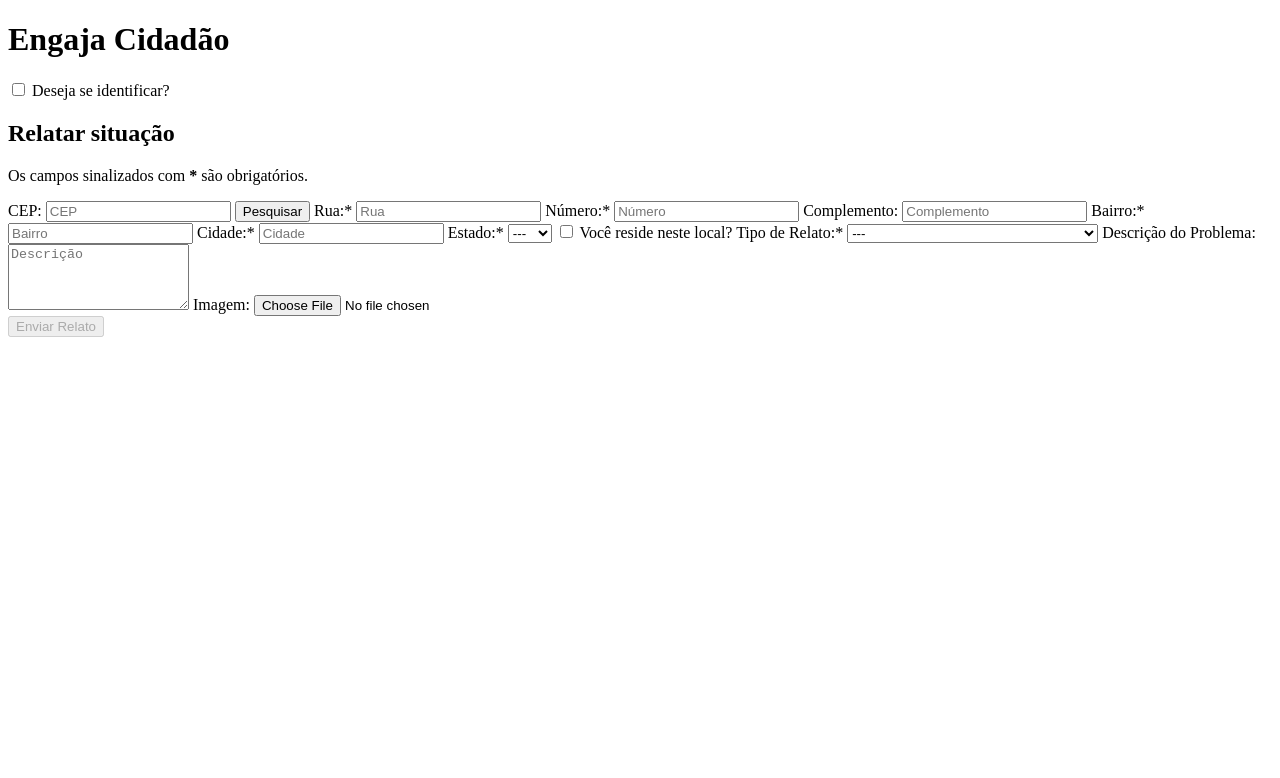
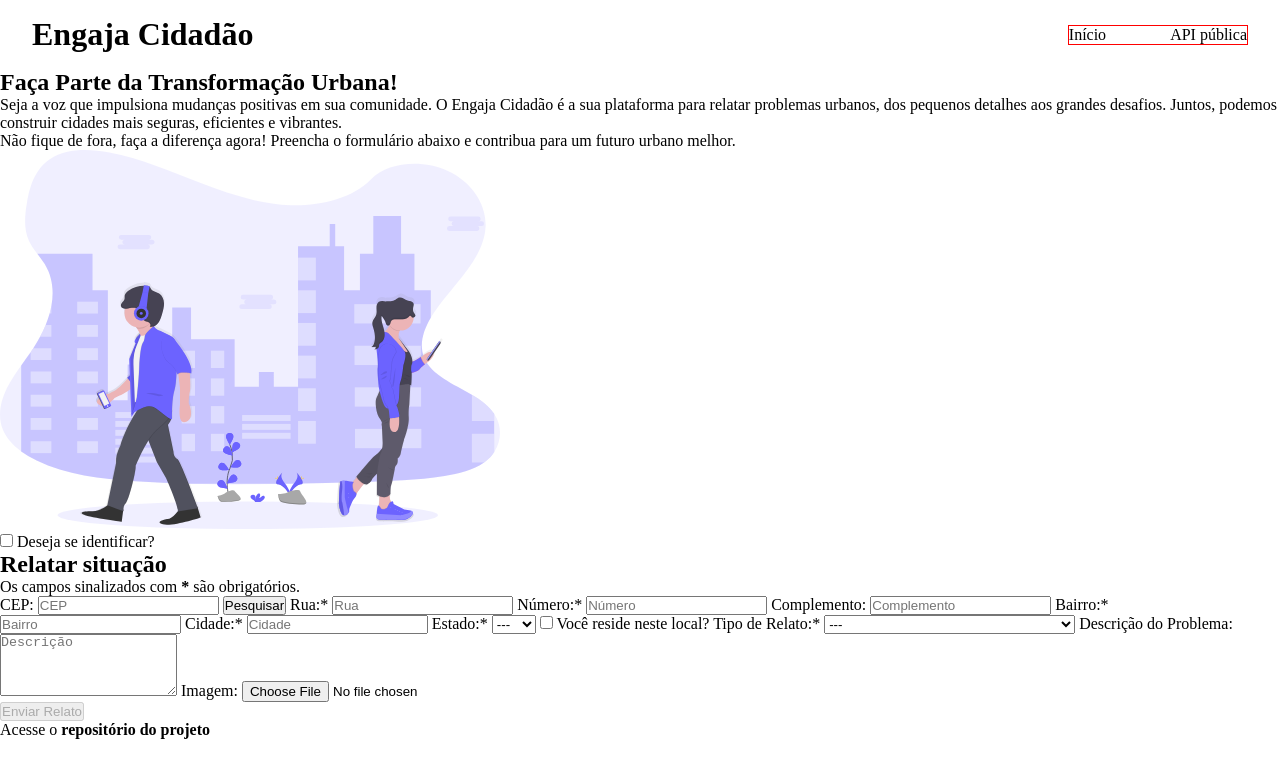
Before and after one commit to santos-mellissa/engaja-cidadao, a plain HTML site: page frontend/index.html in a window 1280 px wide. Drawn offline with Linux system fonts and the light colour scheme.

Commit message:
inicializando a estilização

```diff
--- a/frontend/index.html
+++ b/frontend/index.html
@@ -1,20 +1,36 @@
 <!DOCTYPE html>
-<html lang="PT-BR">
+<html lang="pt-BR">
 
 <head>
     <meta charset="UTF-8">
     <meta name="viewport" content="width=device-width, initial-scale=1.0">
-    <link rel="stylesheet" href="style.css">
+    <link rel="stylesheet" href="./styles/reset.css">
+    <link rel="stylesheet" href="./styles/index.style.css">
     <title>Engaja Cidadão</title>
 </head>
 
 <body>
+    <header>
         <h1>Engaja Cidadão</h1>
+        <nav>
+            <a href="./index.html">Início</a>
+            <a href="./api.html">API pública</a>
+        </nav>
+    </header>
+
+    <main>
+        <section>
+            <h2>Faça Parte da Transformação Urbana!</h2>
+            <p>Seja a voz que impulsiona mudanças positivas em sua comunidade. O Engaja Cidadão é a sua plataforma para relatar problemas urbanos, dos pequenos detalhes aos grandes desafios. Juntos, podemos construir cidades mais seguras, eficientes e vibrantes.</p>
+            <p>Não fique de fora, faça a diferença agora! Preencha o formulário abaixo e contribua para um futuro urbano melhor.</p>
+            <img src="./assets/main-img.svg" alt="">
+        </section>
+        <section>
             <label for="anonymous">
                 <input type="checkbox" id="anonymous" name="anonymous">
                 Deseja se identificar?
             </label>
-    <section id="user_identification">
+            <div id="user_identification">
                 <h2>Identificação do usuário</h2>
                 <form>
                     <label for="full_name">Nome completo:
@@ -30,8 +46,8 @@
                         <input type="email" id="email" name="email" placeholder="Email">
                     </label>
                 </form>
-    </section>
-    <section>
+            </div>
+            <div>
                 <h2>Relatar situação</h2>
                 <p>Os campos sinalizados com <strong>*</strong> são obrigatórios.</p>
                 <form>
@@ -43,7 +59,7 @@
                         <input type="text" id="street" name="street" placeholder="Rua" required>
                     </label>
                     <label for="number">Número:*
-                <input type="text" maxlength="6"  id="number" name="number" placeholder="Número" required>
+                        <input type="text" maxlength="6" id="number" name="number" placeholder="Número" required>
                     </label>
                     <label for="complement">Complemento:
                         <input type="text" id="complement" name="complement" placeholder="Complemento">
@@ -86,8 +102,19 @@
                         <input type="file" id="image" name="image">
                     </label>
                 </form>
+                <button type="button" id="send_report" disabled>Enviar Relato</button>
+            </div>
         </section>
-    <button type="button" id="send_report" disabled>Enviar Relato</button>
+    </main>
+
+    <footer>Acesse o
+        <a href="https://github.com/santos-mellissa/engaja-cidadao" target="_blank">
+            <strong>repositório do projeto</strong>
+        </a>
+    </footer>
+
+    <!-- Invoca o JavaScript -->
     <script src="script.js"></script>
 </body>
+
 </html>
--- a/frontend/style.css
+++ /dev/null
@@ -1,3 +0,0 @@
-#user_identification {
-    display: none;
-}
--- /dev/null
+++ b/frontend/styles/api.style.css
@@ -0,0 +1,12 @@
+header {
+    align-items: center;
+    display: flex;
+    justify-content: space-between;
+    padding: 16px 32px;
+}
+
+nav {
+    border: 1px solid red;
+    display: flex;
+    gap: 64px;
+}
--- /dev/null
+++ b/frontend/styles/index.style.css
@@ -0,0 +1,20 @@
+#user_identification {
+    display: none;
+}
+
+img {
+    width: 500px;
+}
+
+header {
+    align-items: center;
+    display: flex;
+    justify-content: space-between;
+    padding: 16px 32px;
+}
+
+nav {
+    border: 1px solid red;
+    display: flex;
+    gap: 64px;
+}
--- /dev/null
+++ b/frontend/styles/reset.css
@@ -0,0 +1,16 @@
+* {
+    margin: 0;
+    padding: 0;
+    box-sizing: border-box;
+    text-decoration: none;
+}
+
+ol, ul {
+    list-style: none;
+}
+
+a,
+a:visited,
+a:focus {
+  color: inherit;
+}
```
Also changed, not shown: frontend/api.html (added, +35 -0 lines), frontend/assets/main-img.svg (added). Lines whose indentation alone changed are shown as unchanged.
